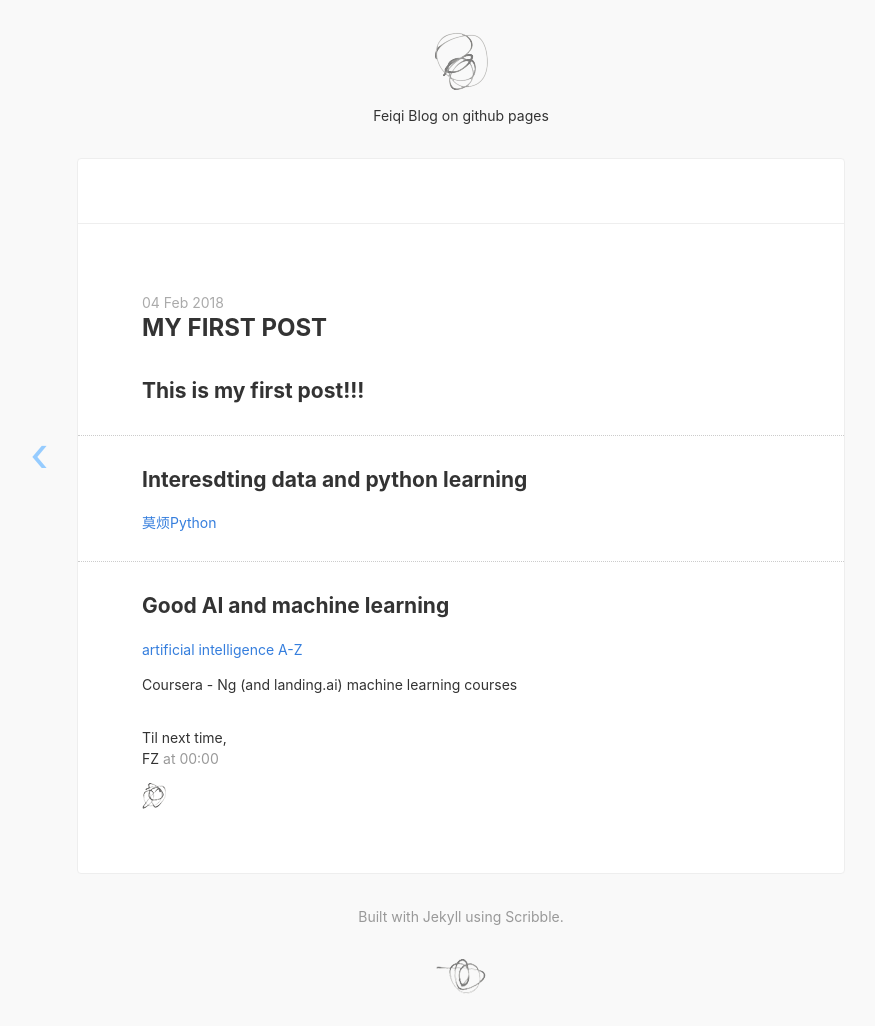
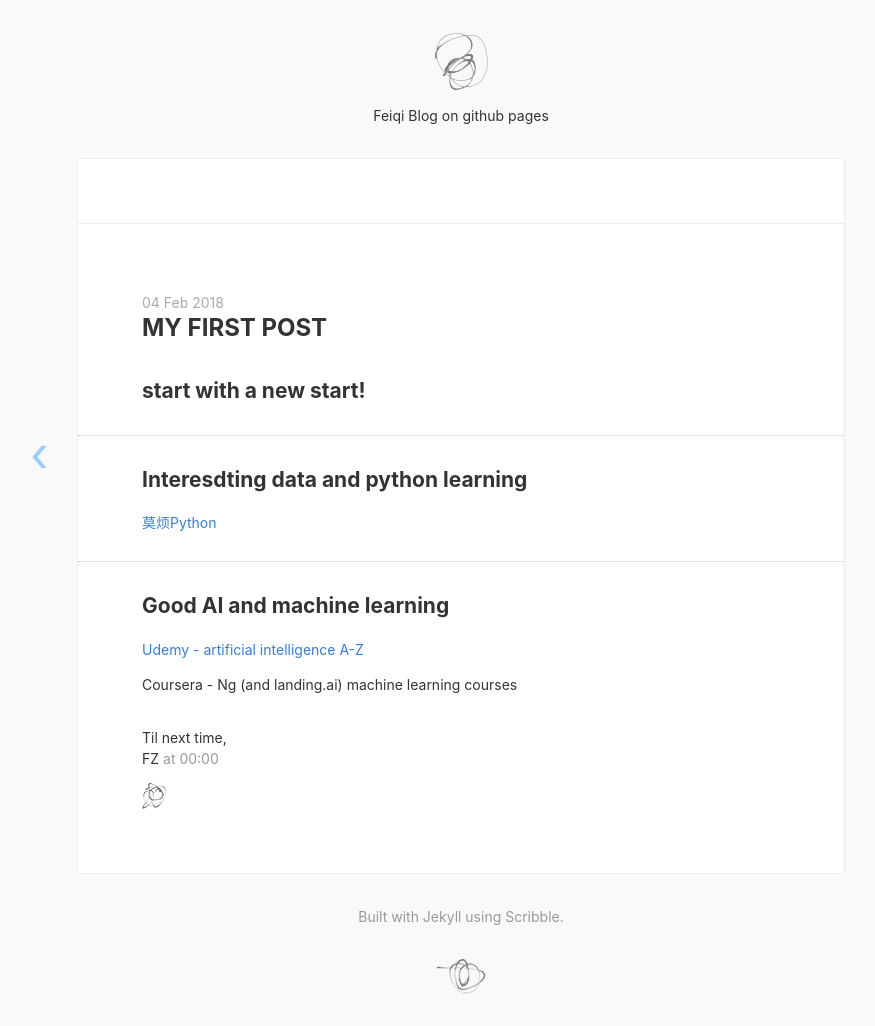
Before and after one commit to zfq212git/zfq212git.github.io, a Jekyll site: the page built from _posts/2018-02-04-test1-firstPost.md, in a window 1280 px wide. Shown: the whole page, without its empty margins (179-1054 px from the left). Built offline with Jekyll 4.4.1, drawn with Linux system fonts in a browser that asks for light colours; nearby versions of some CDN libraries.

Commit message:
Update 2018-02-04-test1-firstPost.md

```diff
--- a/_posts/2018-02-04-test1-firstPost.md
+++ b/_posts/2018-02-04-test1-firstPost.md
@@ -3,7 +3,7 @@ title: My first Post
 Time: 2018-02-04 18:30:29
 ---
 
-## This is my first post!!!
+## start with a new start!
 
 ---
 ## Interesdting data and python learning
@@ -14,6 +14,6 @@ Time: 2018-02-04 18:30:29
 ---
 ## Good AI and machine learning
 
-[artificial intelligence A-Z](https://www.udemy.com/home/my-courses/learning/)
+[Udemy - artificial intelligence A-Z](https://www.udemy.com/home/my-courses/learning/)
 
 Coursera - Ng (and landing.ai) machine learning courses
```
